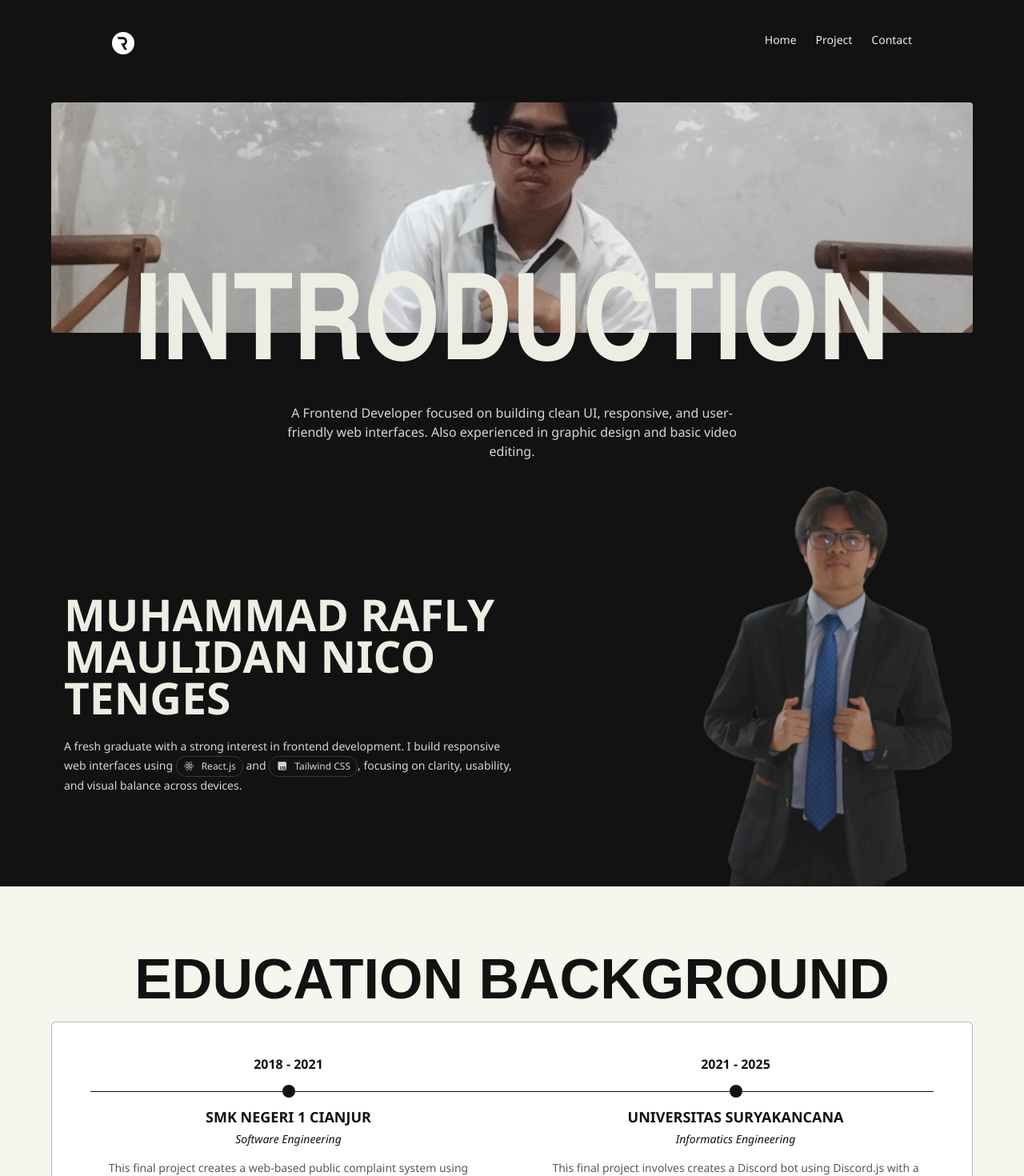
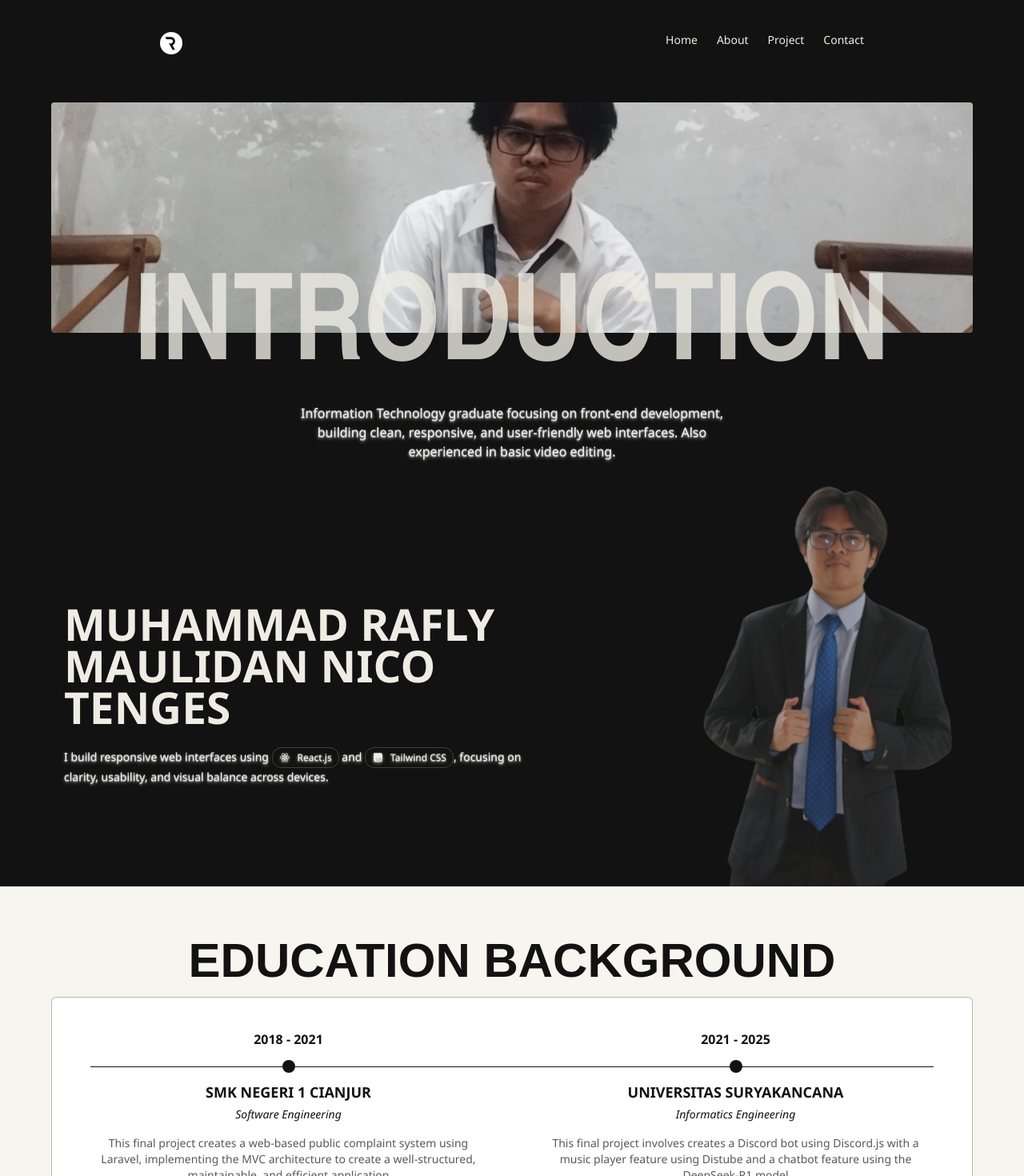
Before and after one commit to seeyouridan/porto-project, a React (Vite) app: page / in a window 1280 px wide. Shown: the top 1470 px of the page at 80% size. Built offline with nearby package versions, Linux system fonts and the light colour scheme.

Commit message:
Update teks intro & deskripsi

```diff
--- a/src/App.jsx
+++ b/src/App.jsx
@@ -6,6 +6,7 @@ import Icon from "./components/IconLink";
 
 const navItems = [
 	{ href: "/", label: "Home" },
+	{ href: "#", label: "About" },
 	{ href: "#", label: "Project" },
 	{ href: "#", label: "Contact" },
 ];
@@ -24,7 +25,7 @@ function App() {
 	return (
 		<>
 			<nav className="bg-[#121212] text-[#edede4]">
-				<div className="grid grid-cols-2 py-10 px-35">
+				<div className="grid grid-cols-2 py-10 px-50">
 					<img src="/Icon.png" className="h-7 rounded-2xl" alt="" />
 					<div className="col-end-4">
 						<ul className="flex gap-6 text-sm font-medium">
@@ -48,14 +49,16 @@ function App() {
 						</div>
 
 						<div className="absolute translate-y-44">
-							<h1 className="text-[150px] font-tall">INTRODUCTION</h1>
+							<h1 className="text-[150px] opacity-80 font-tall">
+								INTRODUCTION
+							</h1>
 						</div>
 
-						<div className="max-w-xl text-center text-md pt-18 opacity-90">
+						<div className="max-w-xl text-center text-md pt-18 text-shadow-md text-shadow-white/50">
 							<p>
-								A Frontend Developer focused on building clean UI, responsive,
-								and user-friendly web interfaces. Also experienced in graphic
-								design and basic video editing.
+								Information Technology graduate focusing on front-end
+								development, building clean, responsive, and user-friendly web
+								interfaces. Also experienced in basic video editing.
 							</p>
 						</div>
 					</div>
@@ -68,17 +71,16 @@ function App() {
 				</div>
 
 				<div className="content -mt-30">
-					<div className="grid grid-cols-2 gap-4 max-w-350 m-auto px-20">
+					<div className="grid grid-cols-2 gap-4 max-w-7xl m-auto px-20">
 						<div className="m-auto pt-20 w-2xl">
 							<h2 className="text-[55px] font-bold text-base/13">
 								MUHAMMAD RAFLY MAULIDAN NICO TENGES
 							</h2>
 							<br />
-							<p className="text-sm opacity-90 max-w-xl leading-relaxed">
-								A fresh graduate with a strong interest in frontend development.
+							<p className="text-sm max-w-xl leading-relaxed text-shadow-md text-shadow-white/50">
 								I build responsive web interfaces using <Span {...span[0]} />{" "}
-								and <Span {...span[1]} />, focusing on clarity, usability,{" "}
-								<br /> and visual balance across devices.
+								and <Span {...span[1]} />, focusing on clarity, usability, and
+								visual balance across devices.
 							</p>
 						</div>
 						<div className="col-end-4">
@@ -93,8 +95,8 @@ function App() {
 			</header>
 
 			<section>
-				<div className="controller px-8 py-16 w-full bg-[#f6f6ee] text-[#121212]">
-					<div className="heading font-custom text-center text-[70px]">
+				<div className="controller px-8 py-12 w-full bg-[#f6f6ee] text-[#121212]">
+					<div className="heading font-custom text-center text-[60px]">
 						<h1>EDUCATION BACKGROUND</h1>
 					</div>
 					<div className="relative max-w-6xl m-auto border border-[#121212]/30 rounded-md p-8 bg-white text-center px-12 py-10">
```
